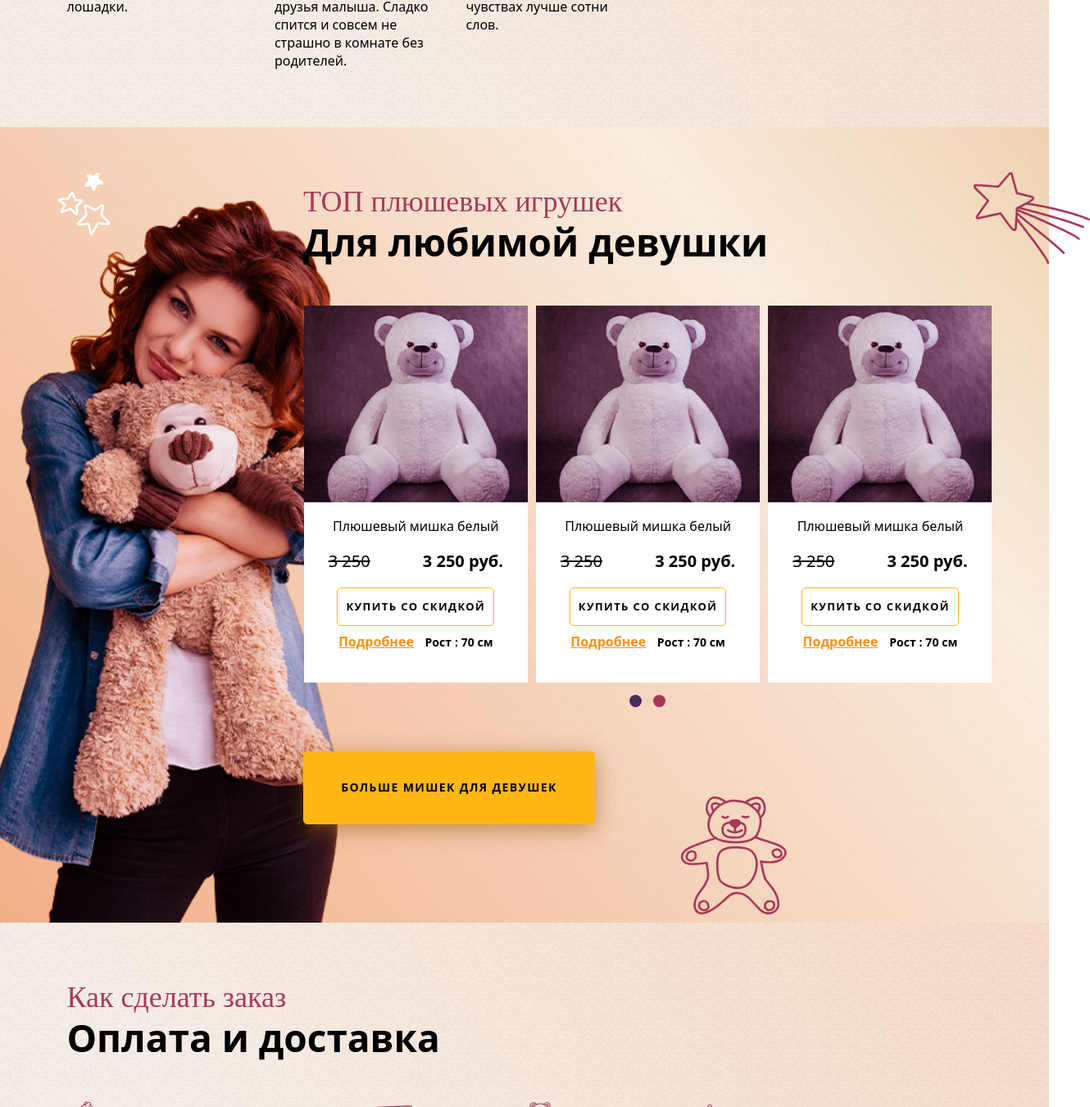
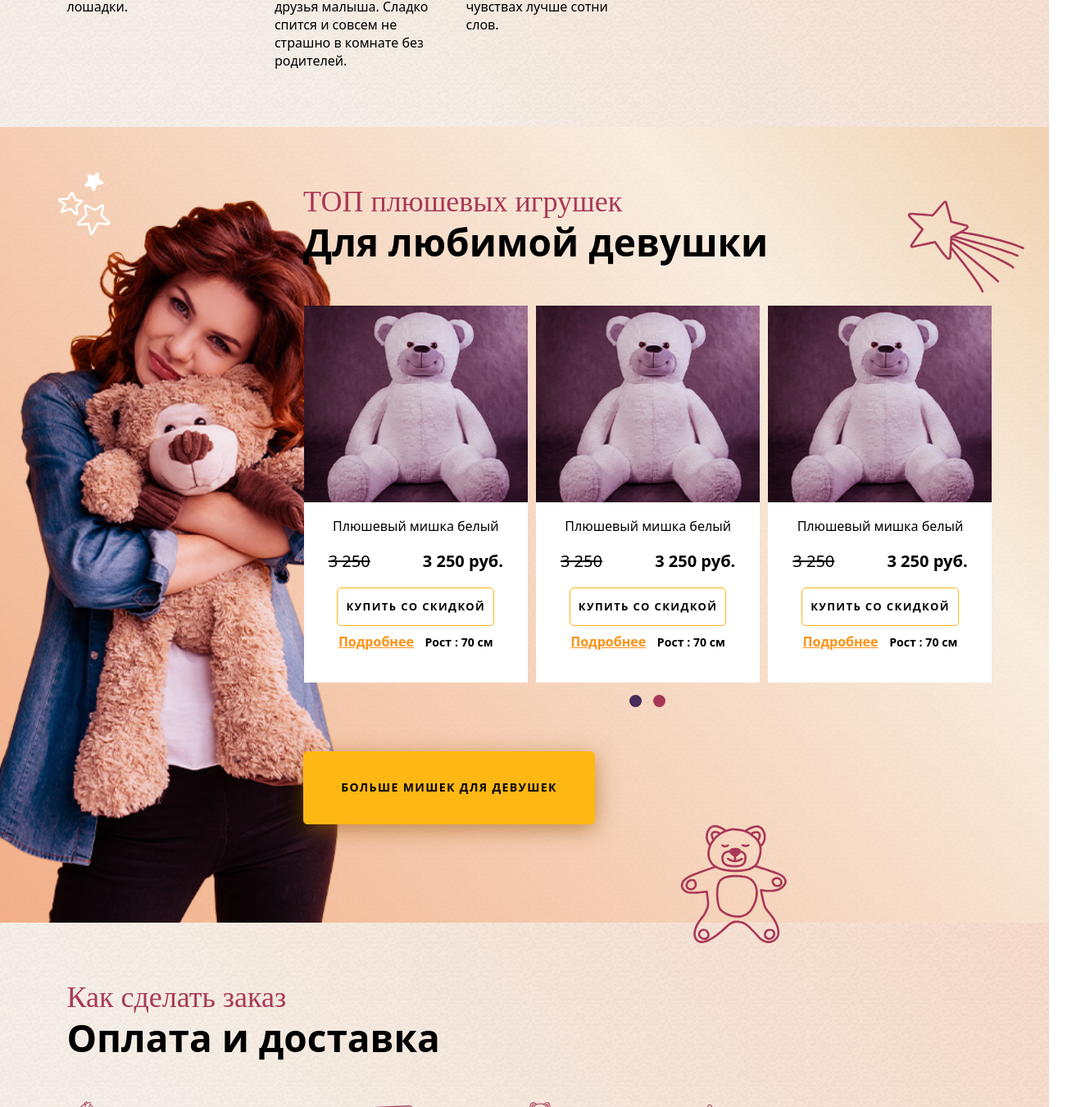
Before and after one commit to yurkaronin/myagkiemishki, a website: page src/index.html in a window 1280 px wide. Shown: the part 1468-2819 px from the top of the page at 82% size, 1330 px wide, since content can reach past the window. Drawn offline with nearby package versions, Linux system fonts and the light colour scheme; files that its build step writes are made by us from their sources; a web font is replaced by a local one.

Commit message:
Дорабатываю позиционирование иконок в блоке Для Девушек

```diff
--- a/src/assets/sass/blocks/_top-girls.scss
+++ b/src/assets/sass/blocks/_top-girls.scss
@@ -49,12 +49,7 @@
   }
 
   .top-girls .icon-big-star {
-    top: 55px;
-    right: -50px;
-  }
-
-  .top-girls .icon-toy-teddy-bear-2 {
-    bottom: 10px;
+    top: 90px;
   }
 
 }
```
